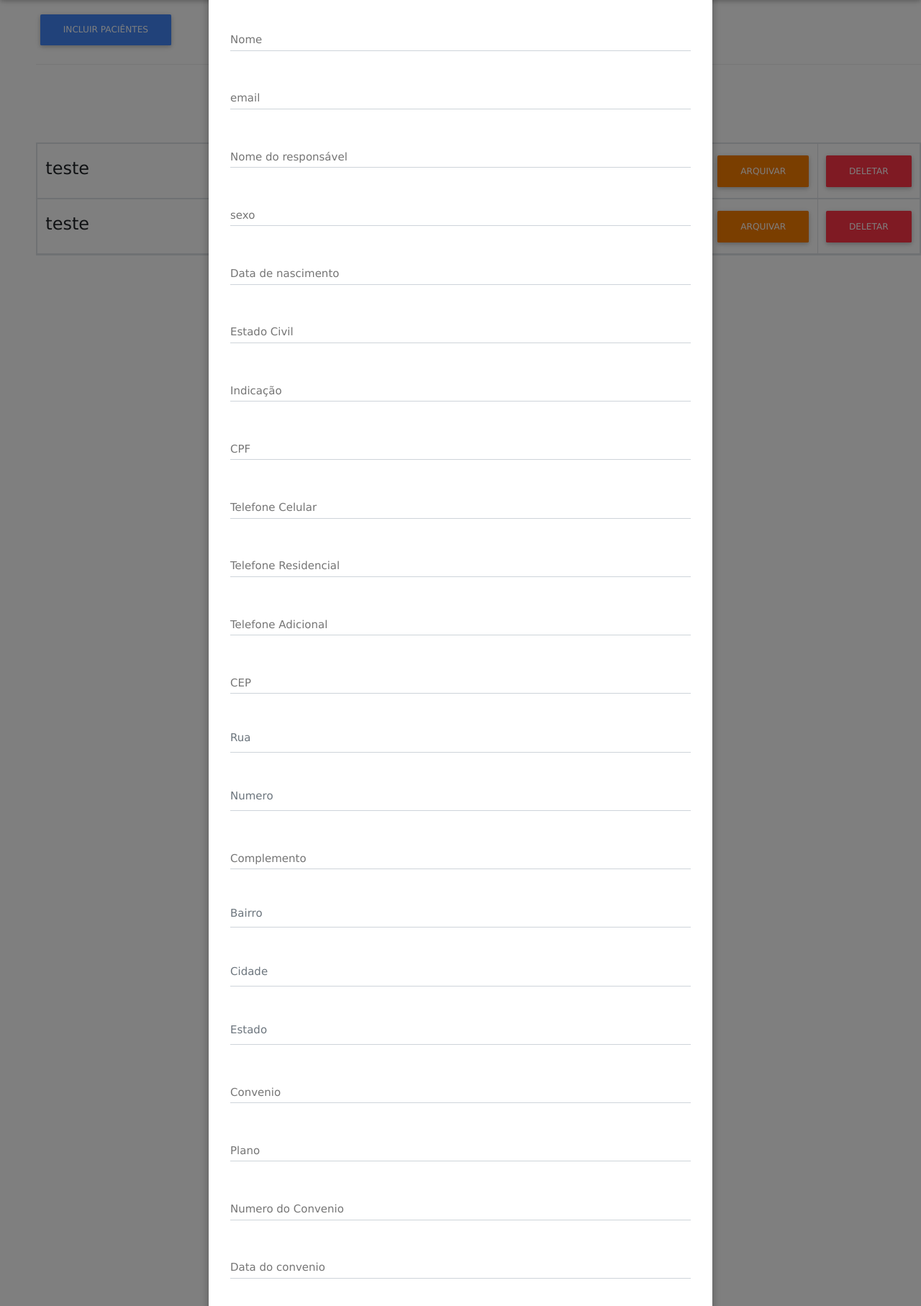
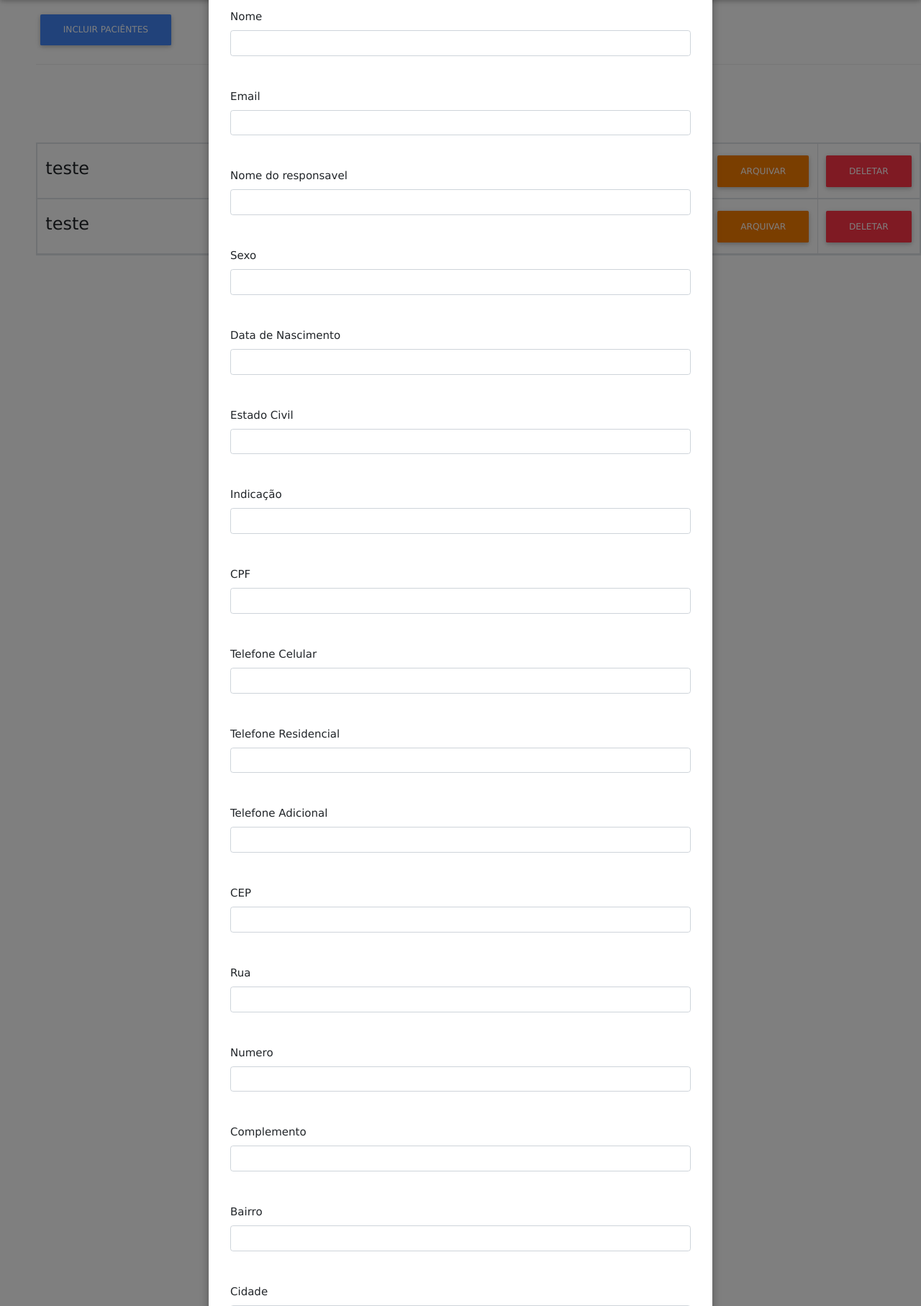
Before and after one commit to ifgteam/Doctors, a CodeIgniter app: page /Doctors/pacientes in a window 1280 px wide, after a click on "INCLUIR PACIÊNTES". Shown: the part 83-1898 px from the top of the page at 72% size. Run offline with CodeIgniter, Linux system fonts and the light colour scheme; data comes from the database, SQL or seed files in the repository; some libraries are stand-ins or nearby versions.

Commit message:
ultima versão feita

```diff
--- a/application/models/PacienteModel.php
+++ b/application/models/PacienteModel.php
@@ -16,7 +16,7 @@ class PacienteModel extends CI_Model{
 
     public function addPacientes(){
         $field = array(
-			'nome'=>$this->input->post('nome'),
+			      'nome'=>$this->input->post('nome'),
             'email'=>$this->input->post('email'),
             'nomeResponsavel'=>$this->input->post('nomeresponsavel'),
             'sexo'=>$this->input->post('sexo'),
@@ -47,11 +47,11 @@ class PacienteModel extends CI_Model{
     }
     public function atualizarPacientes(){
         $id = $this->input->get('id');
-		$this->db->where('id', $id);
         $field = array(
-			'nome'=>$this->input->post('nome'),
-			'email'=>$this->input->post('email'),
-		);
+    			'nome'=>$this->input->post('nome'),
+    			'email'=>$this->input->post('email'),
+    		);
+        $this->db->where('id', $id);
         $this->db->update('pacientes', $field);
         if($this->db->affected_rows() > 0){
 			return true;
--- a/application/views/pacientes/pacientesList.php
+++ b/application/views/pacientes/pacientesList.php
@@ -29,123 +29,126 @@
 
       <div class="modal-body mx-3">
       <form method="POST" id="myForm">
-        <div class="md-form mb-5">
+        <div class=" mb-5">
+          <label>Nome</label>
           <input type="text" name="nome" id="nome" class="form-control validate">
-          <label data-error="" data-success="Ok!" for="nome">Nome</label>
         </div>
 
-        <div class="md-form mb-5">
+        <div class=" mb-5">
+          <label>Email</label>
           <input type="email" id="email" name="email" class="form-control validate">
-          <label data-error="wrong" data-success="Ok!" for="email">email</label>
         </div>
 
-
-
-        <div class="md-form mb-5">
+        <div class=" mb-5">
+          <label>Nome do responsavel</label>
           <input type="text" name="nomeresponsavel" id="nomeresponsavel" class="form-control validate">
-          <label data-error="Insira um email valido" data-success="Ok!" for="form34">Nome do responsável</label>
         </div>
 
-        <div class="md-form mb-5">
+        <div class=" mb-5">
+          <label>Sexo</label>
           <input type="text" id="sexo" name="sexo" class="form-control validate">
-          <label data-error="wrong" data-success="Ok!" for="sexo">sexo</label>
         </div>
 
-        <div class="md-form mb-5">
+        <div class=" mb-5">
+          <label>Data de Nascimento</label>
           <input type="text" id="datanas" name="datanas" class="form-control validate">
-          <label data-error="wrong" data-success="Ok!" for="datanas">Data de nascimento</label>
         </div>
 
-        <div class="md-form mb-5">
+        <div class=" mb-5">
+          <label>Estado Civil</label>
           <input type="text" id="estadocivil" name="estadocivil" class="form-control validate">
-          <label data-error="wrong" data-success="Ok!" for="estadocivil">Estado Civil</label>
         </div>
 
-        <div class="md-form mb-5">
+        <div class=" mb-5">
+          <label>Indicação</label>
           <input type="text" id="indicacao" name="indicacao" class="form-control validate">
-          <label data-error="wrong" data-success="Ok!" for="indicacao">Indicação</label>
         </div>
 
-        <div class="md-form mb-5">
+        <div class=" mb-5">
+          <label>CPF</label>
           <input type="text" id="cpf" name="cpf" class="form-control validate">
-          <label data-error="wrong" data-success="Ok!" for="cpf">CPF</label>
         </div>
 
-        <div class="md-form mb-5">
+        <div class=" mb-5">
+          <label>Telefone Celular</label>
           <input type="text" id="celular" name="celular" class="form-control validate">
-          <label data-error="wrong" data-success="Ok!" for="celular">Telefone Celular</label>
         </div>
 
-        <div class="md-form mb-5">
+        <div class=" mb-5">
+          <label>Telefone Residencial</label>
           <input type="text" id="telfixo" name="telfixo" class="form-control validate">
-          <label data-error="wrong" data-success="Ok!" for="telfixo">Telefone Residencial</label>
         </div>
 
-        <div class="md-form mb-5">
+        <div class=" mb-5">
+          <label>Telefone Adicional</label>
           <input type="text" id="teladicio" name="teladicio" class="form-control validate">
-          <label data-error="wrong" data-success="Ok!" for="teladicio">Telefone Adicional</label>
         </div>
 
-        <div class="md-form mb-5">
+        <div class=" mb-5">
+          <label>CEP</label>
           <input type="text" id="cep" name="cep" class="form-control validate" maxlength="9">
-          <label data-error="wrong" data-success="Ok!" for="cep" >CEP</label>
         </div>
 
-        <div class="md-form mb-5">
-          <input type="text" id="rua" name="rua" class="form-control validate" placeholder="Rua">
+        <div class=" mb-5">
+          <label>Rua</label>
+          <input type="text" id="rua" name="rua" class="form-control validate">
         </div>
 
-        <div class="md-form mb-5">
-          <input type="text" id="numero" name="numero" class="form-control validate" placeholder="Numero">
+        <div class=" mb-5">
+          <label>Numero</label>
+          <input type="text" id="numero" name="numero" class="form-control validate">
         </div>
 
-        <div class="md-form mb-5">
+        <div class=" mb-5">
+          <label>Complemento</label>
           <input type="text" id="complemento" name="complemento" class="form-control validate">
-          <label data-error="wrong" data-success="Ok!">Complemento</label>
         </div>
 
-        <div class="md-form mb-5">
-          <input type="text" id="bairro" name="bairro" class="form-control validate" placeholder="Bairro">
+        <div class=" mb-5">
+          <label>Bairro</label>
+          <input type="text" id="bairro" name="bairro" class="form-control validate">
         </div>
 
-        <div class="md-form mb-5">
-          <input type="text" id="cidade" name="cidade" class="form-control validate" placeholder="Cidade">
+        <div class=" mb-5">
+          <label>Cidade</label>
+          <input type="text" id="cidade" name="cidade" class="form-control validate">
         </div>
 
-        <div class="md-form mb-5">
-          <input type="text" id="uf" name="uf" class="form-control validate" placeholder="Estado">
+        <div class=" mb-5">
+          <label>Estado</label>
+          <input type="text" id="uf" name="uf" class="form-control validate">
         </div>
 
-        <div class="md-form mb-5">
+        <div class=" mb-5">
+          <label>Convenio</label>
           <input type="text" id="convenio" name="convenio" class="form-control validate">
-          <label data-error="wrong" data-success="Ok!" for="convenio">Convenio</label>
         </div>
 
-        <div class="md-form mb-5">
+        <div class=" mb-5">
+          <label>Plano</label>
           <input type="text" id="plano" name="plano" class="form-control validate">
-          <label data-error="wrong" data-success="Ok!" for="plano">Plano</label>
         </div>
 
-        <div class="md-form mb-5">
+        <div class=" mb-5">
+          <label>Numero do convenio</label>
           <input type="text" id="numconvenio" name="numconvenio" class="form-control validate">
-          <label data-error="wrong" data-success="Ok!" for="numconvenio">Numero do Convenio</label>
         </div>
 
-        <div class="md-form mb-5">
+        <div class=" mb-5">
+          <label>Data do convenio</label>
           <input type="text" id="dataconvenio" name="dataconvenio" class="form-control validate">
-          <label data-error="wrong" data-success="Ok!" for="dataconvenio">Data do convenio</label>
         </div>
 
-        <div class="md-form">
+        <div class="">
+          <label>observacao</label>
           <textarea type="text" id="obs" name="obs" class="md-textarea form-control" rows="3"></textarea>
-          <label data-error="wrong" data-success="Ok!" for="obs">Observação</label>
         </div>
         </form>
       </div>
 
       <div class="modal-footer" id="mf">
         <button type="button" class="btn btn-danger" id="cancel">Cancelar</button>
-        <button id="btnSave" type="button" class="btn btn-primary salvar">Salvar</button>
+        <button type="button" class="btn btn-primary salvar" id="btnSave">Salvar</button>
       </div>
     </div>
   </div>
@@ -159,15 +162,13 @@ $(function(){
 
   // ao clicar no btn ele adicona o action
     $('#openmymodal').click(function(){
+      $('#myForm')[0].reset();
       $('#myForm').attr('action', '<?php echo base_url() ?>Doctors/addPaciente');
     });
 
-    $('#atualizarPaciente').click(function(){
-      $('.salvar').removeAttr('id');
-      $('#myForm').attr('action', '<?php echo base_url() ?>Doctors/atualizarPaciente');
-      $('.salvar').attr('id', 'btnAtt');
-      $id = $('#atualizarPaciente').attr('data');
-      $('#id').attr('data', $id);
+    $('#cancel').click(function(){
+      $('#myForm')[0].reset();
+      $('#basicExampleModal').removeClass('show');
     });
 
   // ao clicar para salvar ele executa a função do ajax
@@ -188,7 +189,6 @@ $(function(){
             $('#basicExampleModal').modal('hide');
             $('#myForm')[0].reset();
             mostrarPacientes();
-
           },
           error: function(xhr, status, error) {
             var err = eval("(" + xhr.responseText + ")");
@@ -199,9 +199,30 @@ $(function(){
     });
   });
 
+
+  //pegando os dados para edição
+  $('.atualizarPaciente').click(function(){
+    $('#myForm').attr('action', '<?php echo base_url() ?>Doctors/atualizarPaciente');
+    $('#myForm')[0].reset();
+    $id = $(this).attr('data');
+    $('#id').attr('data', $id);
+
+    var nome = $(this).attr('nome');
+    var email = $(this).attr('email');
+    var responsavel = $(this).attr('responsavel');
+    var sexo = $(this).attr('sexo');
+
+    $('[name="nome"]').val(nome);
+    $('[name="email"]').val(email);
+    $('[name="nomeresponsavel"]').val(responsavel);
+    $('[name="sexo"]').val(sexo);
+  });
+
+  //função para atualizar o cadastro do paciente
   $('#btnAtt').click(function(){
       var url = $('#myForm').attr('action');
 			var data = $('#myForm').serialize();
+
     $(function(){addPaciente();
       //function
       function addPaciente(){
@@ -233,7 +254,7 @@ $(function(){
 
 
   //delete-
-  $('#deletePaciente').on('click', function(){
+  $('.deletarPaciente').on('click', function(){
 			var id = $(this).attr('data');
 				$.ajax({
 					type: 'ajax',
@@ -269,9 +290,9 @@ $(function(){
 					for(i=0; i<data.length; i++){
 						html +=
             '<tr><td class="paciente-name" width="100%">'+data[i].nome+'</td>'+
-            '<td><a href="javascript:;" id="atualizarPaciente" class="btn btn-blue item-atualizar" data-toggle="modal" data-target="#basicExampleModal" data="'+data[i].id+'">Editar</a> </td>'	+
-            '<td><a href="javascript:;" id="arquivarPaciente" class="btn btn-orange item-arquivar" data="'+data[i].id+'">Arquivar</a> </td>'	+
-            '<td><a href="javascript:;" id="deletePaciente" class="btn btn-danger item-delete" data="'+data[i].id+'">Deletar</a> </td></tr>'	;					}
+            '<td><a href="javascript:;" class="btn btn-blue atualizarPaciente" data-toggle="modal" data-target="#basicExampleModal" data="'+data[i].id+'" nome="'+data[i].nome+'" responsavel="'+data[i].nomeResponsavel+'"  email="'+data[i].email+'" sexo="'+data[i].sexo+'" >Editar</a></td>'	+
+            '<td><a href="javascript:;" class="btn btn-orange arquivarPaciente" data="'+data[i].id+'">Arquivar</a> </td>'	+
+            '<td><a href="javascript:;" class="btn btn-danger deletarPaciente" data="'+data[i].id+'">Deletar</a> </td></tr>'	;					}
 					$('#showdata').html(html);
 				},
 				error: function(){
```
Also changed, not shown: assets/js/_eslintrc.json (renamed from assets/js/.eslintrc.json), 8 other files.
